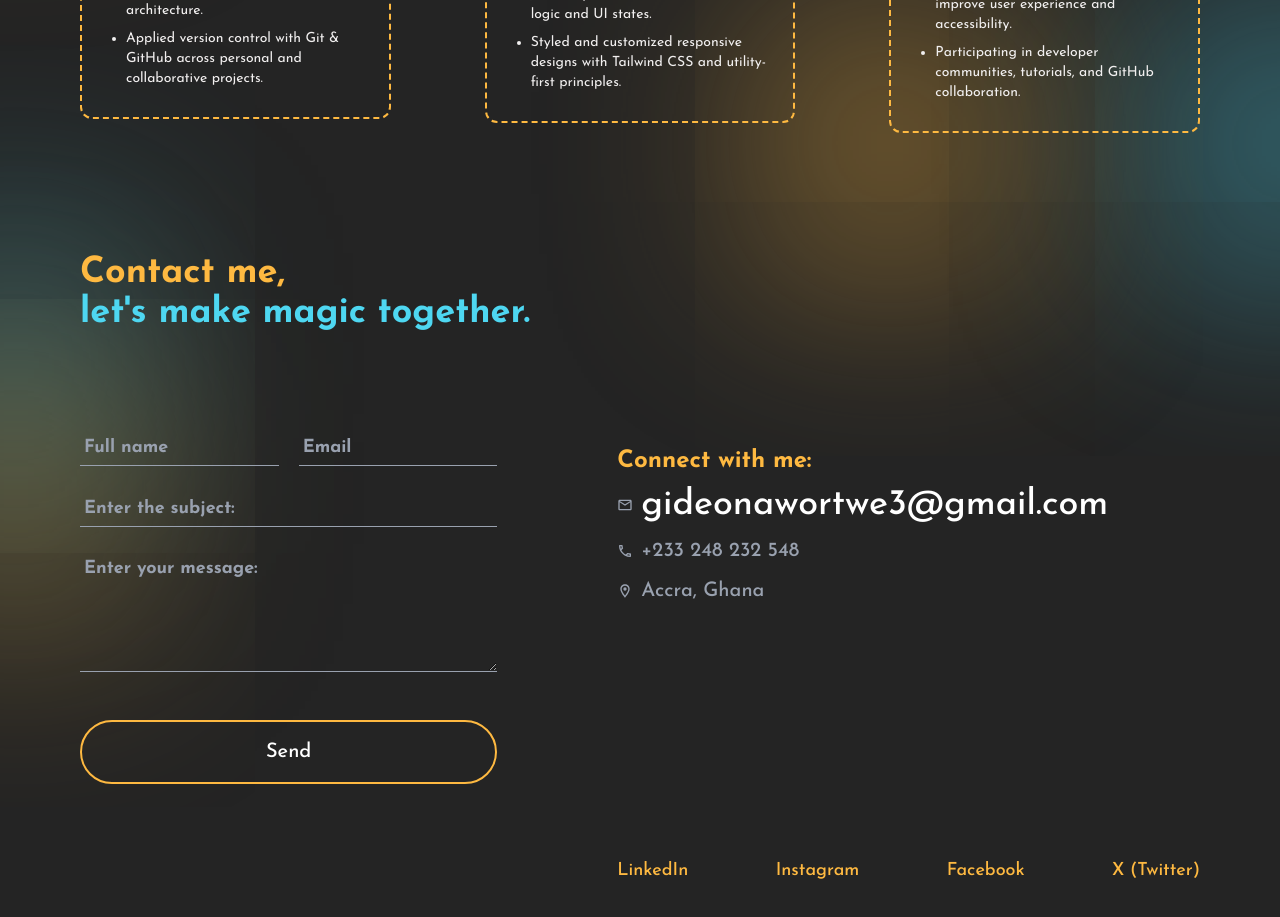
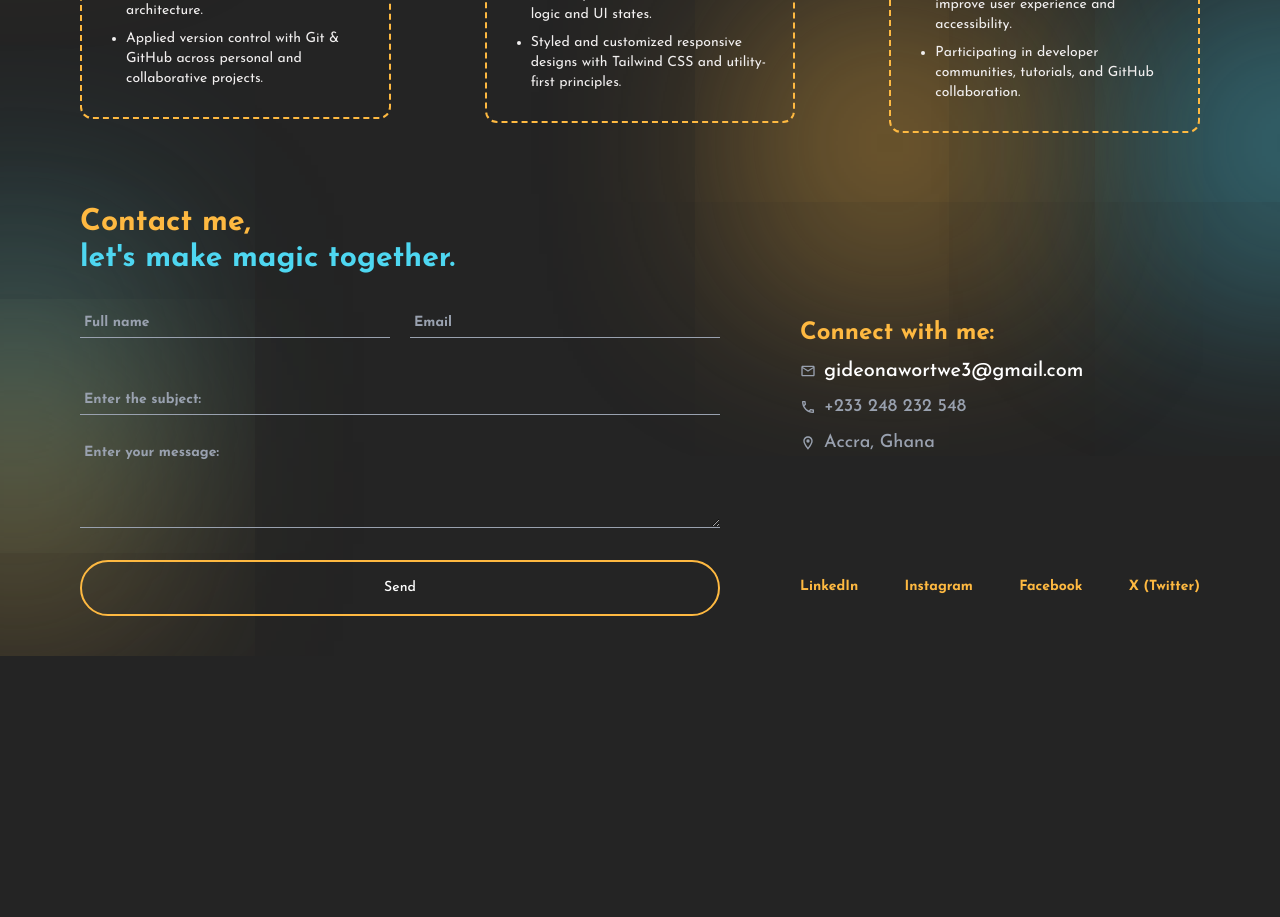
Before and after one commit to Walker-Gideon/walker.dev, a React (Vite) app: page / in a window 1280 px wide. Shown: the part 4020-4937 px from the top of the page. After the commit the page ends 4676 px from the top, so only its background shows below. Built offline with nearby package versions, Linux system fonts and the light colour scheme; a web font is replaced by a local one.

Commit message:
Finish with the contact section

```diff
--- a/src/components/contact/Contact.jsx
+++ b/src/components/contact/Contact.jsx
@@ -7,11 +7,11 @@ function Contact() {
   return (
     <div
       id="contact"
-      className="relative w-full h-full pb-10 pt-30 small:pt-25 medium:pt-[100px] px-20 small:px-4 sm:px-8 lg:px-20"
+      className="relative w-full h-full pt-18 pb-10 px-4 md:px-20"
     >
       <ContactHeader />
 
-      <div className="md:mt-14 md:flex md:justify-between md:gap-16 large:gap-20 xl:gap-30">
+      <div className="flex flex-col md:flex-row justify-between gap-10">
         <ContactForm />
         <ContactInfo />
       </div>
--- a/src/components/contact/ContactForm.jsx
+++ b/src/components/contact/ContactForm.jsx
@@ -44,11 +44,16 @@ function ContactForm() {
         initial="hidden"
         whileInView="show"
         viewport={{ once: false, amount: 0 }}
-        className="text-blueprime text-xl"
+        className="text-blueprime text-lg"
       >
         {success}
       </motion.p>
-      <form ref={form} onSubmit={sendEmail} className="w-full">
+
+      <form
+        ref={form}
+        onSubmit={sendEmail}
+        className="w-full midmedium:w-[50vw]"
+      >
         <motion.div
           variants={fadeIn("right", 0.4)}
           initial="hidden"
@@ -56,41 +61,41 @@ function ContactForm() {
           viewport={{ once: false, amount: 0 }}
         >
           <div className="midmedium:flex midmedium:gap-5">
-            <div className="w-full">
+            <div className="w-full pb-10 md:pb-6 midmedium:pb-0">
               <input
                 type="text"
                 name="from_name"
                 value={name}
                 onChange={(e) => setName(e.target.value)}
                 placeholder="Full name"
-                className="w-full border-b border-b-gray-400 focus:outline-none text-white text-sm small:text-lg sm:text-xl font-bold p-1 placeholder:text-gray-400 placeholder:text-lg"
+                className="w-full border-b border-b-gray-400 focus:outline-none text-white text-sm font-bold p-1 placeholder:text-gray-400 placeholder:text-sm"
               />
             </div>
 
-            <div className="w-full small:py-10 midmedium:py-0">
+            <div className="w-full">
               <input
                 type="email"
                 name="from_email"
                 value={email}
                 onChange={(e) => setEmail(e.target.value)}
                 placeholder="Email"
-                className="w-full  border-b border-b-gray-400 focus:outline-none text-white text-sm small:text-lg sm:text-xl font-bold p-1 placeholder:text-gray-400 placeholder:text-lg"
+                className="w-full border-b border-b-gray-400 focus:outline-none text-white text-sm font-bold p-1 placeholder:text-gray-400 placeholder:text-sm"
               />
             </div>
           </div>
 
-          <div className="my-6 w-full">
+          <div className="py-10 md:py-6 w-full">
             <input
               type="text"
               name="subject"
               value={subject}
               onChange={(e) => setSubject(e.target.value)}
               placeholder="Enter the subject:"
-              className="w-full border-b border-b-gray-400 focus:outline-none text-white text-sm small:text-lg sm:text-xl font-bold p-1 placeholder:text-gray-400 placeholder:text-lg"
+              className="w-full border-b border-b-gray-400 focus:outline-none text-white text-sm font-bold p-1 placeholder:text-gray-400 placeholder:text-sm"
             />
           </div>
 
-          <div className="mb-10">
+          <div className="pb-10 md:pb-6">
             <textarea
               type="text"
               name="message"
@@ -99,7 +104,7 @@ function ContactForm() {
               placeholder="Enter your message:"
               rows="4"
               cols="50"
-              className="w-full border-b border-b-gray-400 focus:outline-none text-white text-sm small:text-lg sm:text-xl font-bold p-1 placeholder:text-gray-400 placeholder:text-lg"
+              className="w-full border-b border-b-gray-400 focus:outline-none text-white text-sm font-bold p-1 placeholder:text-gray-400 placeholder:text-sm"
             ></textarea>
           </div>
         </motion.div>
@@ -110,7 +115,7 @@ function ContactForm() {
           whileInView="show"
           viewport={{ once: false, amount: 0 }}
           type="submit"
-          className="w-full border-2 rounded-full border-primary px-8 py-4 text-xl text-center text-white transition-colors duration-300 hover:bg-primary font-medium cursor-pointer`"
+          className="w-full border-2 rounded-full border-primary px-8 py-4 text-sm text-center text-white transition-all duration-300 hover:bg-primary hover:scale-105 font-medium cursor-pointer`"
         >
           Send
         </motion.button>
--- a/src/components/contact/ContactHeader.jsx
+++ b/src/components/contact/ContactHeader.jsx
@@ -3,13 +3,13 @@ import { fadeIn } from "../motion/variants";
 
 function ContactHeader() {
   return (
-    <div className="pb-10">
+    <div className="pb-8">
       <motion.h1
         variants={fadeIn("down", 0.2)}
         initial="hidden"
         whileInView="show"
         viewport={{ once: false, amount: 0 }}
-        className="text-4xl font-bold text-primary"
+        className="text-3xl font-bold text-primary"
       >
         Contact me,
       </motion.h1>
@@ -18,7 +18,7 @@ function ContactHeader() {
         initial="hidden"
         whileInView="show"
         viewport={{ once: false, amount: 0 }}
-        className="text-4xl font-bold text-blueprime"
+        className="text-3xl font-bold text-blueprime"
       >
         let's make magic together.
       </motion.h1>
--- a/src/components/contact/ContactInfo.jsx
+++ b/src/components/contact/ContactInfo.jsx
@@ -5,7 +5,8 @@ import Info from "./Info";
 
 function ContactInfo() {
   return (
-    <div className="w-full md:w-100 lg:w-200 mt-2 small:mt-16 md:mt-4">
+    //md:w-100 lg:w-200
+    <div className="w-full md:w-100 mt-2">
       <motion.h1
         variants={fadeIn("left", 0.4)}
         initial="hidden"
@@ -16,7 +17,7 @@ function ContactInfo() {
         Connect with me:
       </motion.h1>
 
-      <div className="flex flex-col justify-between small:h-50 md:h-100 midmedium:h-70">
+      <div className="flex flex-col justify-between h-45 md:h-68 lg:h-60">
         <Info />
         <SocialLink />
       </div>
--- a/src/components/contact/Info.jsx
+++ b/src/components/contact/Info.jsx
@@ -15,19 +15,19 @@ function Info() {
     >
       <div className="flex items-center gap-2 text-gray-400">
         <MdOutlineMailOutline className="font-bold" />
-        <p className="text-4xl text-white font-medium">
+        <p className="text-xl text-white font-medium">
           gideonawortwe3@gmail.com
         </p>
       </div>
 
       <div className="flex items-center gap-2 text-gray-400">
         <MdOutlineLocalPhone className="font-bold" />
-        <p className="py-3 small:py-4 text-xl font-medium">+233 248 232 548</p>
+        <p className="py-2 text-lg font-medium">+233 248 232 548</p>
       </div>
 
       <div className="flex items-center gap-2 text-gray-400">
         <MdOutlineLocationOn className="font-bold" />
-        <p className="text-xl font-medium">Accra, Ghana</p>
+        <p className="text-lg font-medium">Accra, Ghana</p>
       </div>
     </motion.div>
   );
--- a/src/components/ui/SocialLink.jsx
+++ b/src/components/ui/SocialLink.jsx
@@ -4,22 +4,22 @@ import { fadeIn } from "../motion/variants";
 const socials = [
   {
     text: "LinkedIn",
-    width: `after:w-20`,
+    width: `after:w-14.5`,
     link: "https://www.linkedin.com/in/gideon-awortwe-walker/",
   },
   {
     text: "Instagram",
-    width: `after:w-24`,
+    width: `after:w-16.5`,
     link: "https://www.instagram.com/walkerhimself/?hl=en",
   },
   {
     text: "Facebook",
-    width: `after:w-22`,
+    width: `after:w-16.5`,
     link: "https://web.facebook.com/profile.php?id=100016754147621",
   },
   {
     text: "X (Twitter)",
-    width: `after:w-24`,
+    width: `after:w-16.5`,
     link: "https://x.com/awortwe_gideon",
   },
 ];
@@ -35,7 +35,7 @@ function SocialLink() {
       initial="hidden"
       whileInView="show"
       viewport={{ once: false, amount: 0 }}
-      className="w-full font-medium text-lg small:text-xl whitespace-nowrap flex items-center justify-between medium:justify-around md:justify-between text-primary transition-colors duration-300"
+      className="w-full font-bold text-sm whitespace-nowrap flex items-center justify-between medium:justify-around md:justify-between text-primary transition-colors duration-300 midmedium:mb-6 lg:mb-0"
     >
       {socials.map((social, index) => (
         <a
```
